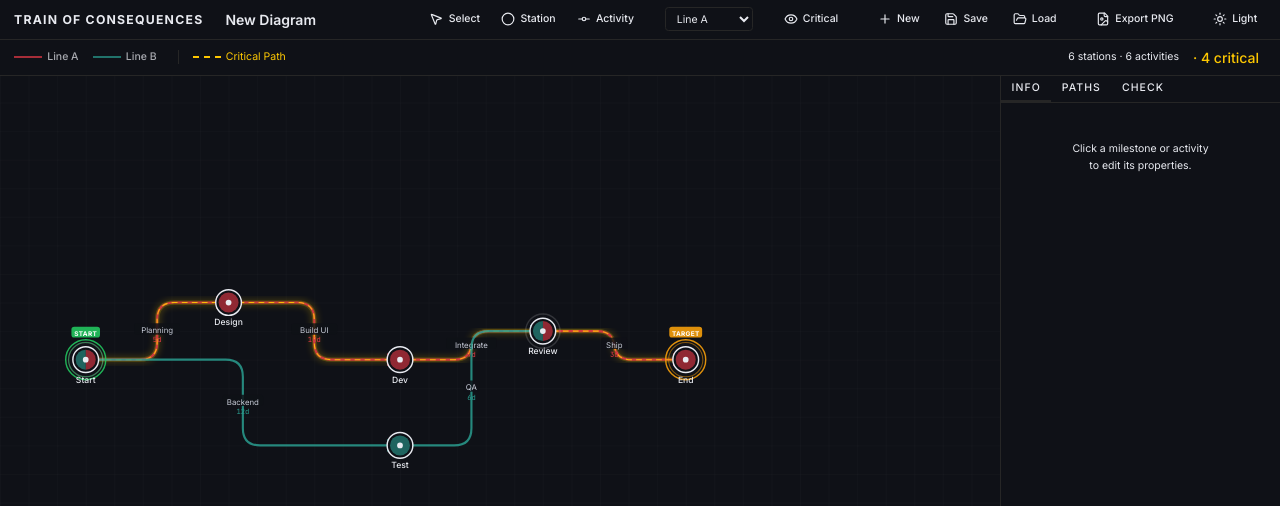
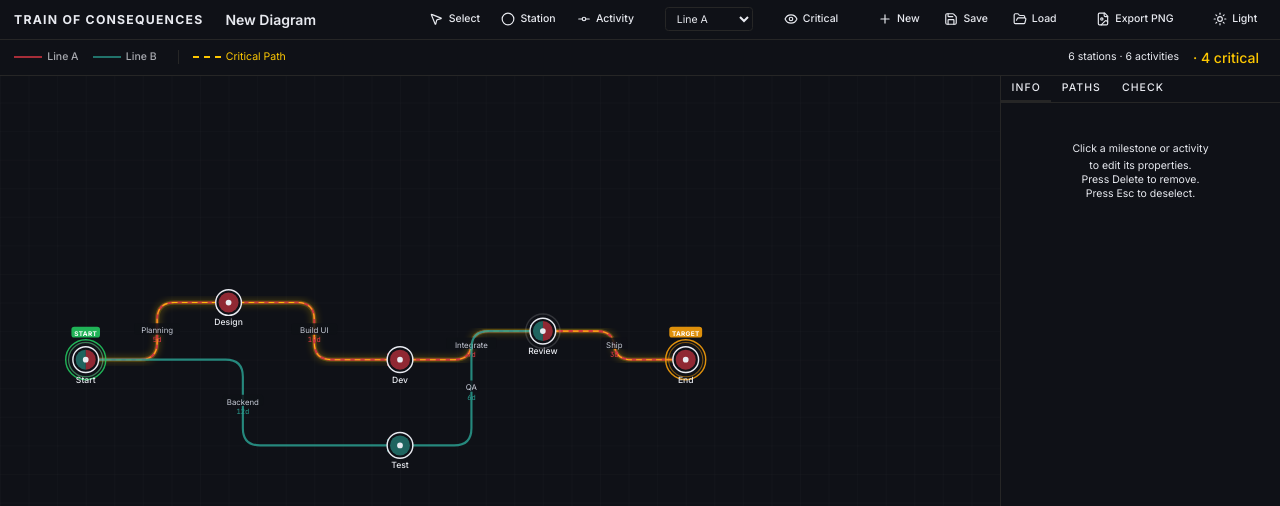
Before and after one commit to DavidAvanzini/TOC, a React (Vite) app: page / in a window 1280 px wide. Shown: the top 506 px of the page. Built offline with nearby package versions, Linux system fonts and the light colour scheme.

Commit message:
info updated

```diff
--- a/src/app/components/EditPanel.tsx
+++ b/src/app/components/EditPanel.tsx
@@ -120,6 +120,8 @@ export function EditPanel({
               <div className="text-muted-foreground text-xs text-center mt-8">
                 <p className="mb-1">Click a milestone or activity</p>
                 <p>to edit its properties.</p>
+                <p>Press Delete to remove.</p>
+                <p>Press Esc to deselect.</p>
               </div>
             )}
 
```
